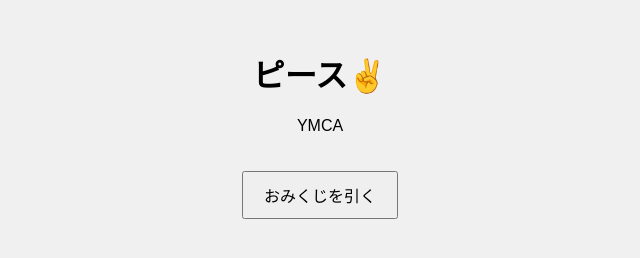
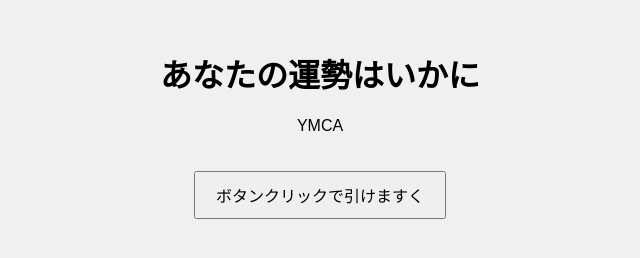
Before and after one commit to kabusikigaisyaidea/burakura, a plain HTML site: page index.html in a window 1280 px wide. Shown: the whole page, without its empty margins (320-960 px from the left). Drawn offline with Linux system fonts and the light colour scheme.

Commit message:
Update index.html

```diff
--- a/index.html
+++ b/index.html
@@ -2,13 +2,13 @@
 <html lang="ja">
 <head>
     <meta charset="UTF-8">
-    <title>天国のようなページ</title>
+    <title>おみくじひきページ</title>
     <link rel="stylesheet" href="styles.css">
     <script src="script.js" defer></script>
 </head>
 <body>
-    <h1>ピース✌</h1>
+    <h1>あなたの運勢はいかに</h1>
     <p>YMCA</p>
-    <button id="omikujiButton">おみくじを引く</button>
+    <button id="omikujiButton">ボタンクリックで引けますく</button>
 </body>
 </html>
```
